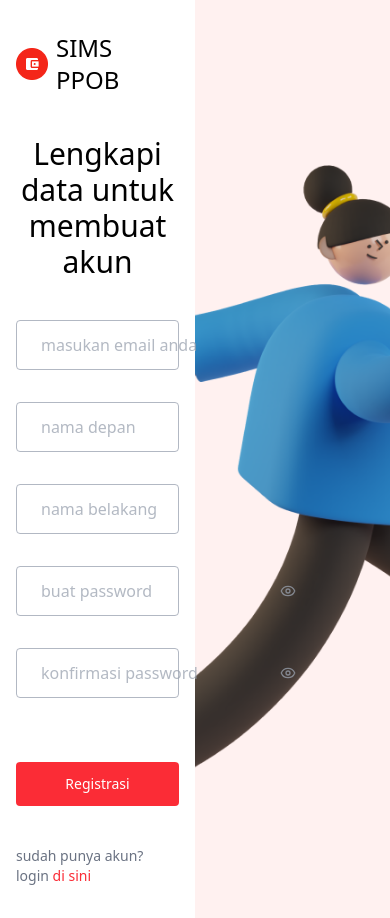
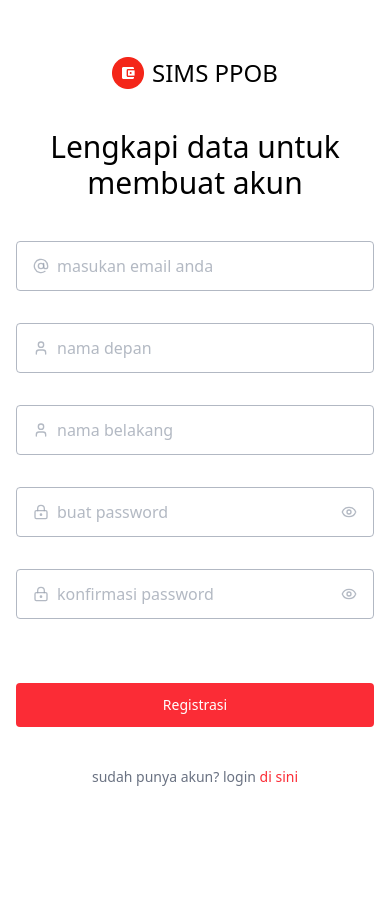
Before and after one commit to fachryafrz/sims-ppob-fachry-dwi-afriza, a Next.js app: page /registration in a window 390 px wide. After the commit the page ends 844 px from the top, so only its background shows below. Built offline with nearby package versions, Linux system fonts and the light colour scheme.

Commit message:
feat: mobile responsive for authentication

```diff
--- a/src/app/(auth)/login/page.tsx
+++ b/src/app/(auth)/login/page.tsx
@@ -2,12 +2,12 @@ import LoginForm from "@/components/login-form";
 
 export default function Login() {
   return (
-    <div className="grid min-h-dvh grid-cols-2">
+    <div className="grid min-h-dvh lg:grid-cols-2">
       {/* Form */}
       <LoginForm />
 
       {/* Image */}
-      <div className="h-dvh overflow-hidden">
+      <div className="hidden h-dvh overflow-hidden lg:block">
         <img
           src="/assets/Illustrasi Login.png"
           alt=""
--- a/src/app/(auth)/registration/page.tsx
+++ b/src/app/(auth)/registration/page.tsx
@@ -2,12 +2,12 @@ import RegistrationForm from "@/components/registration-form";
 
 export default function Registration() {
   return (
-    <div className="grid min-h-dvh grid-cols-2">
+    <div className="grid min-h-dvh lg:grid-cols-2">
       {/* Form */}
       <RegistrationForm />
 
       {/* Image */}
-      <div className="h-full overflow-hidden">
+      <div className="hidden h-full overflow-hidden lg:block">
         <img
           src="/assets/Illustrasi Login.png"
           alt=""
```
